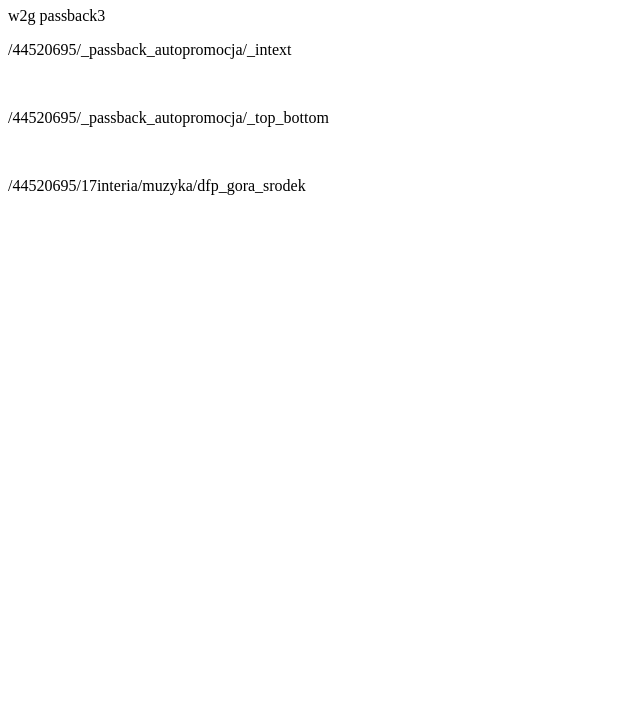
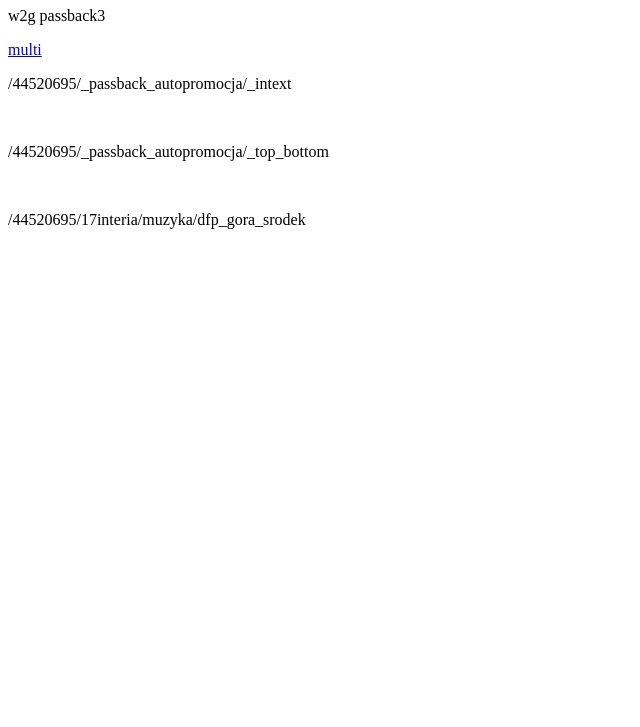
Before and after one commit to maciejmorek/maciejmorek.github.io, a plain HTML site: page index.html in a window 1280 px wide. Shown: the part 73-800 px from the top of the page, without its empty margins (0-640 px from the left). Drawn offline with Linux system fonts and the light colour scheme.

Commit message:
Update index.html

```diff
--- a/index.html
+++ b/index.html
@@ -8,6 +8,7 @@
 <body>
     <h1>Hello World</h1>
     <p>w2g passback3</p>
+    <a href=multi.html>multi</a>
 
 
     <p>/44520695/_passback_autopromocja/_intext</p>
```
